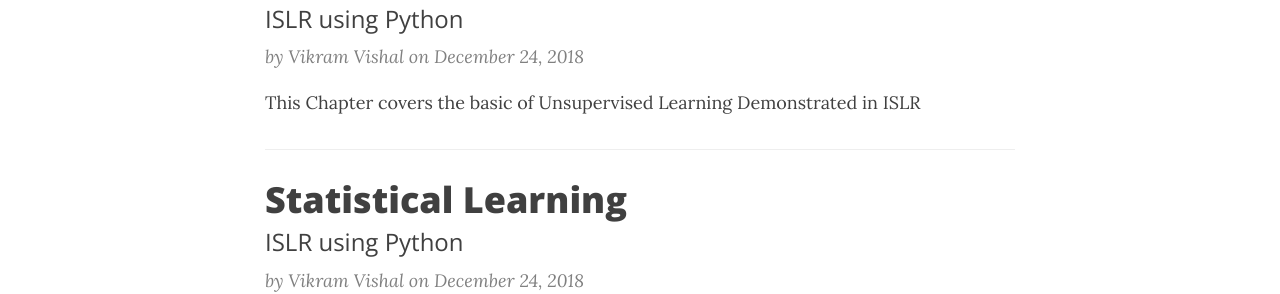
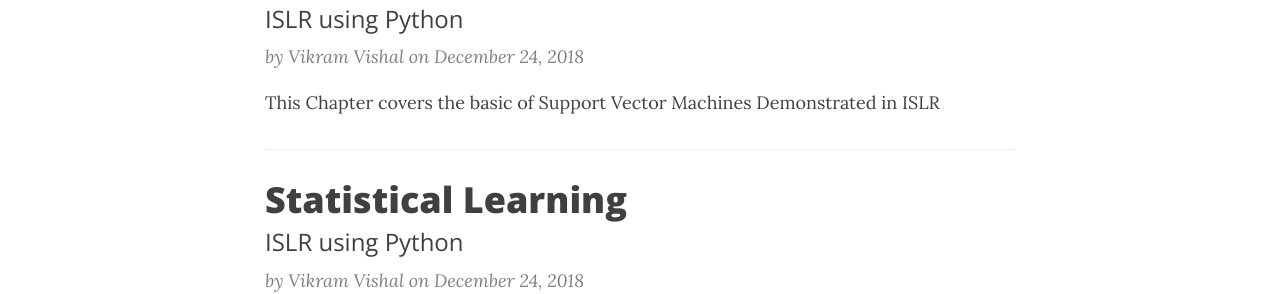
Before and after one commit to vvsbnmit/vvsbnmit.github.io, a Jekyll site: the page built from index.html, in a window 1280 px wide and 900 px high, scrolled down 491 px. Shown: the part 169-463 px from the top of the window. Built offline with Jekyll 4.4.1, drawn with Linux system fonts in a browser that asks for light colours; nearby versions of some CDN libraries; the list of posts is cut into pages by our own code.

Commit message:
Update 2018-12-24-Chapter-9.md

```diff
--- a/_posts/2018-12-24-Chapter-9.md
+++ b/_posts/2018-12-24-Chapter-9.md
@@ -5,7 +5,7 @@ subtitle:   "ISLR using Python"
 date:       2018-12-24 10:00:00
 author:     "Vikram Vishal"
 header-img: "img/low-flying-gull.jpg"
-summary:    "This Chapter covers the basic of Unsupervised Learning Demonstrated in ISLR"
+summary:    "This Chapter covers the basic of Support Vector Machines Demonstrated in ISLR"
 ---
 
 # Support Vector Machines.
```
